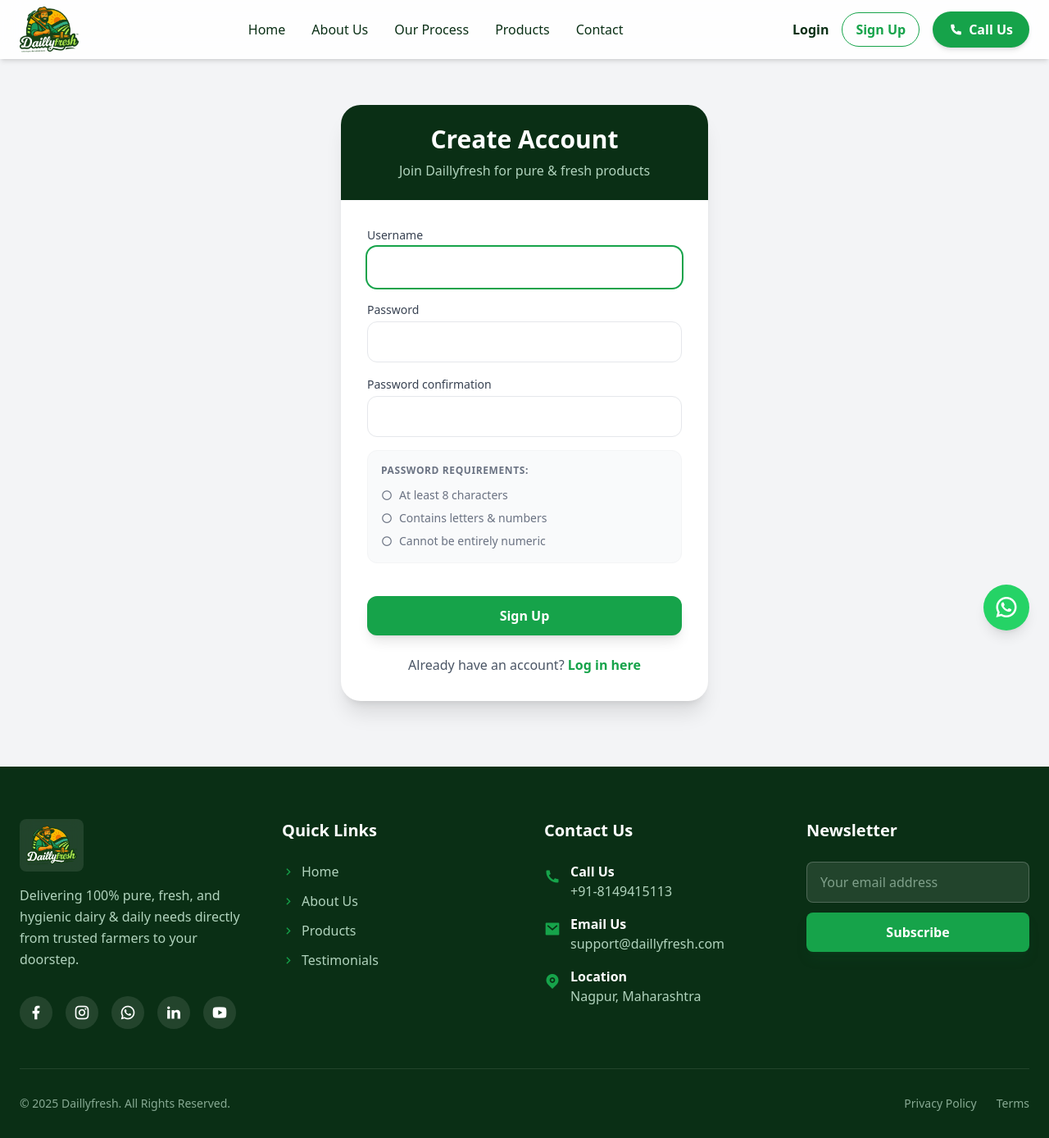
After one commit to DazaiJr/Daillyfresh, a Django app: page /signup/ in a window 1280 px wide. The commit adds this page. Shown: the whole page at 82% size. Run offline with Django 5.2, Linux system fonts and the light colour scheme; some libraries are stand-ins or nearby versions.

Commit message:
addded features of signup/login end to end

```diff
--- a/apps/core/views.py
+++ b/apps/core/views.py
@@ -1,7 +1,58 @@
-from django.shortcuts import render
+from django.shortcuts import render, redirect
+from django.contrib.auth import login, authenticate, logout
+from django.contrib.auth.forms import UserCreationForm, AuthenticationForm
+from django.contrib import messages
+
 from .models import *
 
+# --- Main Home View ---
 def home(request):
     slides = HomeHero.objects.order_by('order')
     products = Product.objects.all()
     return render(request, 'index.html', {'slides': slides, 'products': products})
+
+# --- Authentication Views ---
+def signup_view(request):
+    # Agar user pehle se login hai, toh usko wapas home page par bhej do
+    if request.user.is_authenticated:
+        return redirect('home')
+
+    if request.method == 'POST':
+        form = UserCreationForm(request.POST)
+        if form.is_valid():
+            user = form.save()
+            # Signup ke turant baad user ko automatically login karwana
+            login(request, user)
+            messages.success(request, "Account created successfully! Welcome to Daillyfresh.")
+            return redirect('home')
+    else:
+        form = UserCreationForm()
+
+    return render(request, 'accounts/signup.html', {'form': form})
+
+def login_view(request):
+    # Agar user pehle se login hai, toh usko wapas home page par bhej do
+    if request.user.is_authenticated:
+        return redirect('home')
+
+    if request.method == 'POST':
+        form = AuthenticationForm(request, data=request.POST)
+        if form.is_valid():
+            username = form.cleaned_data.get('username')
+            password = form.cleaned_data.get('password')
+            user = authenticate(username=username, password=password)
+            if user is not None:
+                login(request, user)
+                messages.success(request, f"Welcome back, {username}!")
+                return redirect('home')
+        else:
+            messages.error(request, "Invalid username or password.")
+    else:
+        form = AuthenticationForm()
+
+    return render(request, 'accounts/login.html', {'form': form})
+
+def logout_view(request):
+    logout(request)
+    messages.info(request, "You have successfully logged out.")
+    return redirect('home')
--- a/config/urls.py
+++ b/config/urls.py
@@ -1,6 +1,6 @@
 from django.contrib import admin
 from django.urls import path, include
-from core.views import home
+from core.views import home, signup_view, login_view, logout_view  # Naye views import kiya hu yeha par
 from django.conf import settings
 from django.conf.urls.static import static
 
@@ -8,11 +8,14 @@ urlpatterns = [
     path('admin/', admin.site.urls),
     path('', home, name='home'),
     path('home/', home, name='home_redirect'),
+
+    # Auth URLs
+    path('signup/', signup_view, name='signup'),
+    path('login/', login_view, name='login'),
+    path('logout/', logout_view, name='logout'),
+
     path("__reload__/", include("django_browser_reload.urls")),
 ]
 
 if settings.DEBUG:
-    urlpatterns += static(
-        settings.MEDIA_URL,
-        document_root=settings.MEDIA_ROOT
-    )
+    urlpatterns += static(settings.MEDIA_URL, document_root=settings.MEDIA_ROOT)
--- /dev/null
+++ b/templates/accounts/signup.html
@@ -0,0 +1,117 @@
+{% extends 'base.html' %} {% load static %} {% block title %}Sign Up |
+Daillyfresh{% endblock %} {% block content %}
+<style>
+  /* Clean form styling */
+  .django-form label {
+    display: block;
+    font-size: 0.875rem;
+    font-weight: 500;
+    color: #374151;
+    margin-bottom: 0.25rem;
+  }
+  .django-form input {
+    width: 100%;
+    padding: 0.75rem 1rem;
+    border-radius: 0.75rem;
+    border: 1px solid #e5e7eb;
+    outline: none;
+    transition: all 0.2s;
+  }
+  .django-form input:focus {
+    border-color: transparent;
+    box-shadow: 0 0 0 2px #16a34a;
+  }
+</style>
+
+<section
+  class="min-h-screen flex items-center justify-center bg-[#f3f4f6] pt-32 pb-20 px-4"
+>
+  <div
+    class="max-w-md w-full bg-white rounded-3xl shadow-xl overflow-hidden animate-fade-in-up"
+  >
+    <div class="bg-[#0a2f15] p-6 text-center">
+      <h2 class="text-3xl font-display font-bold text-white">Create Account</h2>
+      <p class="text-green-100/80 mt-2">
+        Join Daillyfresh for pure & fresh products
+      </p>
+    </div>
+
+    <div class="p-8">
+      <form method="POST" class="space-y-4" x-data="{ password: '' }">
+        {% csrf_token %}
+
+        <div
+          class="django-form space-y-4"
+          @input="password = document.getElementById('id_password1') ? document.getElementById('id_password1').value : ''"
+        >
+          {% for field in form %}
+          <div>
+            <label for="{{ field.id_for_label }}">{{ field.label }}</label>
+            {{ field }} {% if field.errors %}
+            <ul class="text-red-600 text-xs mt-1">
+              {% for error in field.errors %}
+              <li>* {{ error }}</li>
+              {% endfor %}
+            </ul>
+            {% endif %}
+          </div>
+          {% endfor %}
+        </div>
+
+        <div class="bg-gray-50 p-4 rounded-xl border border-gray-100 mt-4">
+          <p
+            class="text-xs font-bold text-gray-500 uppercase tracking-wider mb-3"
+          >
+            Password Requirements:
+          </p>
+          <ul class="text-sm space-y-2">
+            <li
+              class="flex items-center gap-2 transition-colors duration-300"
+              :class="password.length >= 8 ? 'text-green-600 font-medium' : 'text-gray-500'"
+            >
+              <i
+                :class="password.length >= 8 ? 'ri-checkbox-circle-fill' : 'ri-checkbox-blank-circle-line'"
+              ></i>
+              At least 8 characters
+            </li>
+            <li
+              class="flex items-center gap-2 transition-colors duration-300"
+              :class="(password.match(/[A-Za-z]/) && password.match(/[0-9]/)) ? 'text-green-600 font-medium' : 'text-gray-500'"
+            >
+              <i
+                :class="(password.match(/[A-Za-z]/) && password.match(/[0-9]/)) ? 'ri-checkbox-circle-fill' : 'ri-checkbox-blank-circle-line'"
+              ></i>
+              Contains letters & numbers
+            </li>
+            <li
+              class="flex items-center gap-2 transition-colors duration-300"
+              :class="(password.length > 0 && !password.match(/^[0-9]+$/)) ? 'text-green-600 font-medium' : 'text-gray-500'"
+            >
+              <i
+                :class="(password.length > 0 && !password.match(/^[0-9]+$/)) ? 'ri-checkbox-circle-fill' : 'ri-checkbox-blank-circle-line'"
+              ></i>
+              Cannot be entirely numeric
+            </li>
+          </ul>
+        </div>
+
+        <button
+          type="submit"
+          class="w-full bg-[#16a34a] text-white py-3 rounded-xl font-bold hover:bg-[#0a2f15] transition-colors shadow-lg transform hover:-translate-y-0.5 mt-6"
+        >
+          Sign Up
+        </button>
+      </form>
+
+      <p class="text-center mt-6 text-gray-600">
+        Already have an account?
+        <a
+          href="{% url 'login' %}"
+          class="text-[#16a34a] font-bold hover:underline"
+          >Log in here</a
+        >
+      </p>
+    </div>
+  </div>
+</section>
+{% endblock %}
--- a/templates/base.html
+++ b/templates/base.html
@@ -48,9 +48,10 @@
     class="bg-white font-sans text-gray-800 antialiased flex flex-col min-h-screen"
   >
     <header
-      x-data="{ mobileMenuOpen: false, scrolled: false }"
-      @scroll.window="scrolled = (window.pageYOffset > 20) ? true : false"
-      :class="{ 'bg-white/90 backdrop-blur-md shadow-md py-2': scrolled, 'bg-transparent py-6': !scrolled }"
+      x-data="{ mobileMenuOpen: false, scrolled: false, isHome: true }"
+      x-init="isHome = (window.location.pathname === '/' || window.location.pathname === '/home/' || window.location.pathname === ''); if(!isHome) scrolled = true;"
+      @scroll.window="if(isHome) { scrolled = (window.pageYOffset > 20) }"
+      :class="{ 'bg-white/90 backdrop-blur-md shadow-md py-2': scrolled, 'bg-transparent py-6': !scrolled && isHome }"
       class="fixed top-0 w-full z-50 transition-all duration-300"
     >
       <div
@@ -68,16 +69,16 @@
           class="hidden md:flex items-center gap-8 font-medium transition-colors duration-300"
           :class="scrolled ? 'text-[#0a2f15]' : 'text-white'"
         >
-          <a href="#home" class="hover:text-[#16a34a] transition-colors"
+          <a href="/#home" class="hover:text-[#16a34a] transition-colors"
             >Home</a
           >
-          <a href="#about" class="hover:text-[#16a34a] transition-colors"
+          <a href="/#about" class="hover:text-[#16a34a] transition-colors"
             >About Us</a
           >
-          <a href="#process" class="hover:text-[#16a34a] transition-colors"
+          <a href="/#process" class="hover:text-[#16a34a] transition-colors"
             >Our Process</a
           >
-          <a href="#products" class="hover:text-[#16a34a] transition-colors"
+          <a href="/#products" class="hover:text-[#16a34a] transition-colors"
             >Products</a
           >
           <a href="#contact" class="hover:text-[#16a34a] transition-colors"
@@ -86,6 +87,40 @@
         </nav>
 
         <div class="flex items-center gap-4">
+          {% if user.is_authenticated %}
+          <div class="hidden md:flex items-center gap-4">
+            <span
+              class="font-bold"
+              :class="scrolled ? 'text-[#16a34a]' : 'text-green-300'"
+            >
+              Hi, {{ user.username }}!
+            </span>
+            <a
+              href="{% url 'logout' %}"
+              class="text-sm font-bold border-b-2 border-transparent hover:border-red-500 transition-colors"
+              :class="scrolled ? 'text-red-600' : 'text-red-400'"
+            >
+              Logout
+            </a>
+          </div>
+          {% else %}
+          <div class="hidden md:flex items-center gap-4">
+            <a
+              href="{% url 'login' %}"
+              class="font-bold hover:text-[#16a34a] transition-colors"
+              :class="scrolled ? 'text-[#0a2f15]' : 'text-white'"
+              >Login</a
+            >
+            <a
+              href="{% url 'signup' %}"
+              class="px-4 py-2 rounded-full font-bold border transition-all"
+              :class="scrolled ? 'border-[#16a34a] text-[#16a34a] hover:bg-[#16a34a] hover:text-white' : 'border-white text-white hover:bg-white hover:text-[#0a2f15]'"
+            >
+              Sign Up
+            </a>
+          </div>
+          {% endif %}
+
           <a
             href="tel:+918149415113"
             class="hidden md:flex items-center gap-2 bg-[#16a34a] text-white px-5 py-2.5 rounded-full font-bold shadow-md hover:bg-[#0a2f15] transition-all transform hover:-translate-y-0.5"
@@ -111,25 +146,25 @@
         class="md:hidden absolute top-full left-0 w-full bg-white shadow-lg border-t border-gray-100 p-4 flex flex-col gap-4 text-[#0a2f15]"
       >
         <a
-          href="#home"
+          href="/#home"
           @click="mobileMenuOpen = false"
           class="block font-medium hover:text-[#16a34a]"
           >Home</a
         >
         <a
-          href="#about"
+          href="/#about"
           @click="mobileMenuOpen = false"
           class="block font-medium hover:text-[#16a34a]"
           >About Us</a
         >
         <a
-          href="#process"
+          href="/#process"
           @click="mobileMenuOpen = false"
           class="block font-medium hover:text-[#16a34a]"
           >Our Process</a
         >
         <a
-          href="#products"
+          href="/#products"
           @click="mobileMenuOpen = false"
           class="block font-medium hover:text-[#16a34a]"
           >Products</a
@@ -140,6 +175,38 @@
           class="block font-medium hover:text-[#16a34a]"
           >Contact</a
         >
+
+        <hr class="border-gray-100" />
+
+        {% if user.is_authenticated %}
+        <div class="bg-green-50 p-3 rounded-lg">
+          <span class="block text-sm text-gray-500">Logged in as</span>
+          <span class="block font-bold text-[#16a34a] text-lg"
+            >{{ user.username }}</span
+          >
+        </div>
+        <a
+          href="{% url 'logout' %}"
+          class="block font-bold text-red-600 hover:text-red-700"
+          >Logout</a
+        >
+        {% else %}
+        <a
+          href="{% url 'login' %}"
+          @click="mobileMenuOpen = false"
+          class="block font-bold text-[#0a2f15]"
+          >Login</a
+        >
+        <a
+          href="{% url 'signup' %}"
+          @click="mobileMenuOpen = false"
+          class="block font-bold text-[#16a34a]"
+          >Sign Up</a
+        >
+        {% endif %}
+
+        <hr class="border-gray-100" />
+
         <a
           href="tel:+918149415113"
           class="flex items-center justify-center gap-2 bg-[#16a34a] text-white px-5 py-2.5 rounded-full font-bold"
@@ -148,6 +215,35 @@
         </a>
       </div>
     </header>
+
+    {% if messages %}
+    <div
+      class="fixed top-24 right-4 z-50 flex flex-col gap-2"
+      x-data="{ show: true }"
+      x-show="show"
+      x-init="setTimeout(() => show = false, 5000)"
+    >
+      {% for message in messages %}
+      <div
+        class="px-6 py-3 rounded-lg shadow-lg font-medium flex items-center gap-3 transform transition-all animate-fade-in-up {% if message.tags == 'error' %} bg-red-100 text-red-700 border-l-4 border-red-500 {% elif message.tags == 'success' %} bg-green-100 text-green-800 border-l-4 border-green-500 {% else %} bg-blue-100 text-blue-800 border-l-4 border-blue-500 {% endif %}"
+      >
+        {% if message.tags == 'success' %}
+        <i class="ri-checkbox-circle-fill text-xl"></i>
+        {% elif message.tags == 'error' %}
+        <i class="ri-error-warning-fill text-xl"></i>
+        {% else %}
+        <i class="ri-information-fill text-xl"></i>
+        {% endif %} {{ message }}
+        <button
+          @click="show = false"
+          class="ml-4 text-gray-400 hover:text-gray-800"
+        >
+          <i class="ri-close-line"></i>
+        </button>
+      </div>
+      {% endfor %}
+    </div>
+    {% endif %}
 
     <main class="flex-grow">{% block content %}{% endblock %}</main>
 
@@ -212,14 +308,14 @@
             <ul class="space-y-3">
               <li>
                 <a
-                  href="#home"
+                  href="/#home"
                   class="text-green-100/80 hover:text-[#84cc16] transition-colors flex items-center gap-2"
                   ><i class="ri-arrow-right-s-line text-[#16a34a]"></i> Home</a
                 >
               </li>
               <li>
                 <a
-                  href="#about"
+                  href="/#about"
                   class="text-green-100/80 hover:text-[#84cc16] transition-colors flex items-center gap-2"
                   ><i class="ri-arrow-right-s-line text-[#16a34a]"></i> About
                   Us</a
@@ -227,7 +323,7 @@
               </li>
               <li>
                 <a
-                  href="#products"
+                  href="/#products"
                   class="text-green-100/80 hover:text-[#84cc16] transition-colors flex items-center gap-2"
                   ><i class="ri-arrow-right-s-line text-[#16a34a]"></i>
                   Products</a
@@ -235,7 +331,7 @@
               </li>
               <li>
                 <a
-                  href="#testimonials"
+                  href="/#testimonials"
                   class="text-green-100/80 hover:text-[#84cc16] transition-colors flex items-center gap-2"
                   ><i class="ri-arrow-right-s-line text-[#16a34a]"></i>
                   Testimonials</a
--- a/theme/static/css/dist/styles.css
+++ b/theme/static/css/dist/styles.css
@@ -8,23 +8,34 @@
     --font-serif: ui-serif, Georgia, Cambria, "Times New Roman", Times, serif;
     --font-mono: ui-monospace, SFMono-Regular, Menlo, Monaco, Consolas, "Liberation Mono",
       "Courier New", monospace;
-    --color-yellow-400: oklch(85.2% 0.199 91.936);
+    --color-red-100: oklch(93.6% 0.032 17.717);
+    --color-red-400: oklch(70.4% 0.191 22.216);
+    --color-red-500: oklch(63.7% 0.237 25.331);
+    --color-red-600: oklch(57.7% 0.245 27.325);
+    --color-red-700: oklch(50.5% 0.213 27.518);
     --color-green-50: oklch(98.2% 0.018 155.826);
     --color-green-100: oklch(96.2% 0.044 156.743);
+    --color-green-300: oklch(87.1% 0.15 154.449);
     --color-green-500: oklch(72.3% 0.219 149.579);
-    --color-green-700: oklch(52.7% 0.154 150.069);
+    --color-green-600: oklch(62.7% 0.194 149.214);
+    --color-green-800: oklch(44.8% 0.119 151.328);
     --color-green-900: oklch(39.3% 0.095 152.535);
+    --color-blue-100: oklch(93.2% 0.032 255.585);
+    --color-blue-500: oklch(62.3% 0.214 259.815);
+    --color-blue-800: oklch(42.4% 0.199 265.638);
     --color-gray-50: oklch(98.5% 0.002 247.839);
     --color-gray-100: oklch(96.7% 0.003 264.542);
     --color-gray-200: oklch(92.8% 0.006 264.531);
     --color-gray-400: oklch(70.7% 0.022 261.325);
     --color-gray-500: oklch(55.1% 0.027 264.364);
     --color-gray-600: oklch(44.6% 0.03 256.802);
+    --color-gray-700: oklch(37.3% 0.034 259.733);
     --color-gray-800: oklch(27.8% 0.033 256.848);
     --color-black: #000;
     --color-white: #fff;
     --spacing: 0.25rem;
     --container-xs: 20rem;
+    --container-md: 28rem;
     --container-2xl: 42rem;
     --container-4xl: 56rem;
     --container-5xl: 64rem;
@@ -58,6 +69,7 @@
     --leading-normal: 1.5;
     --leading-relaxed: 1.625;
     --radius-lg: 0.5rem;
+    --radius-xl: 0.75rem;
     --radius-2xl: 1rem;
     --radius-3xl: 1.5rem;
     --drop-shadow-lg: 0 4px 4px rgb(0 0 0 / 0.15);
@@ -337,12 +352,18 @@
   .mt-4 {
     margin-top: calc(var(--spacing) * 4);
   }
+  .mt-6 {
+    margin-top: calc(var(--spacing) * 6);
+  }
   .mb-1 {
     margin-bottom: calc(var(--spacing) * 1);
   }
   .mb-2 {
     margin-bottom: calc(var(--spacing) * 2);
   }
+  .mb-3 {
+    margin-bottom: calc(var(--spacing) * 3);
+  }
   .mb-4 {
     margin-bottom: calc(var(--spacing) * 4);
   }
@@ -471,6 +489,9 @@
   }
   .max-w-6xl {
     max-width: var(--container-6xl);
+  }
+  .max-w-md {
+    max-width: var(--container-md);
   }
   .max-w-xs {
     max-width: var(--container-xs);
@@ -572,8 +593,10 @@
   .gap-16 {
     gap: calc(var(--spacing) * 16);
   }
-  .gap-20 {
-    gap: calc(var(--spacing) * 20);
+  :where(.space-y-2 > :not(:last-child)) {
+    --tw-space-y-reverse: 0;
+    margin-block-start: calc(calc(var(--spacing) * 2) * var(--tw-space-y-reverse));
+    margin-block-end: calc(calc(var(--spacing) * 2) * calc(1 - var(--tw-space-y-reverse)));
   }
   :where(.space-y-3 > :not(:last-child)) {
     --tw-space-y-reverse: 0;
@@ -614,6 +637,9 @@
   .rounded-lg {
     border-radius: var(--radius-lg);
   }
+  .rounded-xl {
+    border-radius: var(--radius-xl);
+  }
   .border {
     border-style: var(--tw-border-style);
     border-width: 1px;
@@ -626,14 +652,40 @@
     border-top-style: var(--tw-border-style);
     border-top-width: 1px;
   }
+  .border-b-2 {
+    border-bottom-style: var(--tw-border-style);
+    border-bottom-width: 2px;
+  }
+  .border-l-4 {
+    border-left-style: var(--tw-border-style);
+    border-left-width: 4px;
+  }
+  .border-\[\#16a34a\] {
+    border-color: #16a34a;
+  }
   .border-\[\#16a34a\]\/20 {
     border-color: color-mix(in oklab, #16a34a 20%, transparent);
   }
+  .border-blue-500 {
+    border-color: var(--color-blue-500);
+  }
   .border-gray-100 {
     border-color: var(--color-gray-100);
   }
   .border-gray-200 {
     border-color: var(--color-gray-200);
+  }
+  .border-green-500 {
+    border-color: var(--color-green-500);
+  }
+  .border-red-500 {
+    border-color: var(--color-red-500);
+  }
+  .border-transparent {
+    border-color: transparent;
+  }
+  .border-white {
+    border-color: var(--color-white);
   }
   .border-white\/10 {
     border-color: color-mix(in srgb, #fff 10%, transparent);
@@ -849,8 +910,14 @@
   .pt-16 {
     padding-top: calc(var(--spacing) * 16);
   }
+  .pt-32 {
+    padding-top: calc(var(--spacing) * 32);
+  }
   .pb-8 {
     padding-bottom: calc(var(--spacing) * 8);
+  }
+  .pb-20 {
+    padding-bottom: calc(var(--spacing) * 20);
   }
   .text-center {
     text-align: center;
@@ -1594,6 +1744,11 @@
   syntax: "*";
   inherits: false;
   initial-value: 0 0 #0000;
+}
+@property --tw-outline-style {
+  syntax: "*";
+  inherits: false;
+  initial-value: solid;
 }
 @property --tw-blur {
   syntax: "*";
@@ -1744,6 +1899,7 @@
       --tw-ring-offset-width: 0px;
       --tw-ring-offset-color: #fff;
       --tw-ring-offset-shadow: 0 0 #0000;
+      --tw-outline-style: solid;
       --tw-blur: initial;
       --tw-brightness: initial;
       --tw-contrast: initial;
```
Also changed, not shown: other parts of theme/static/css/dist/styles.css (+135 -43 lines), templates/accounts/login.html (added, +75 -0 lines), db.sqlite3.
